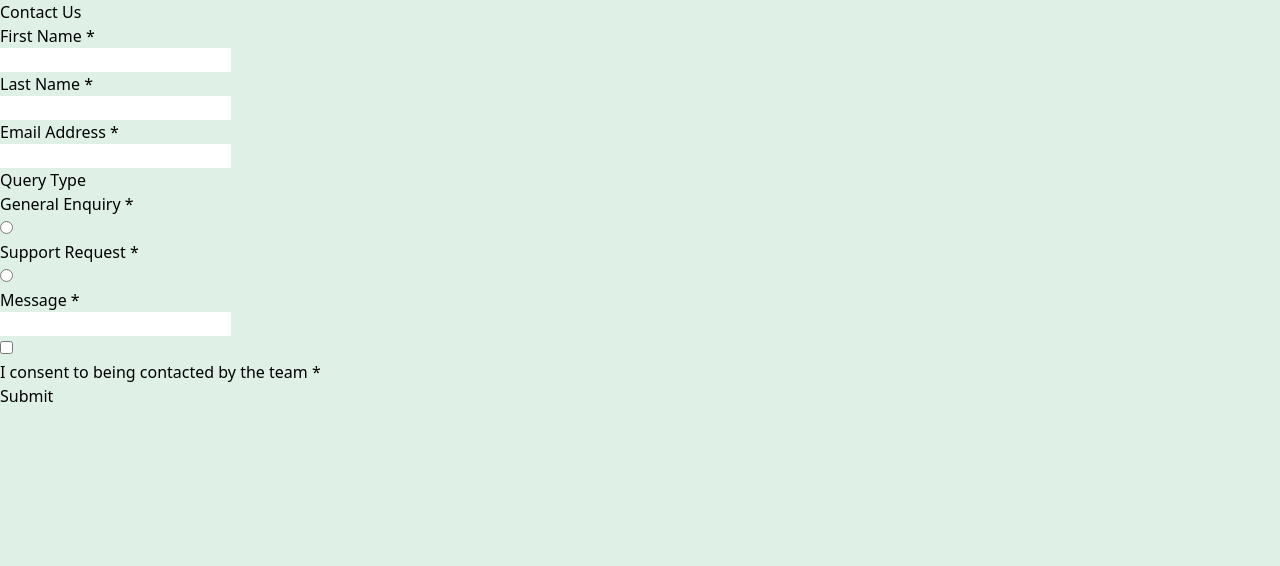
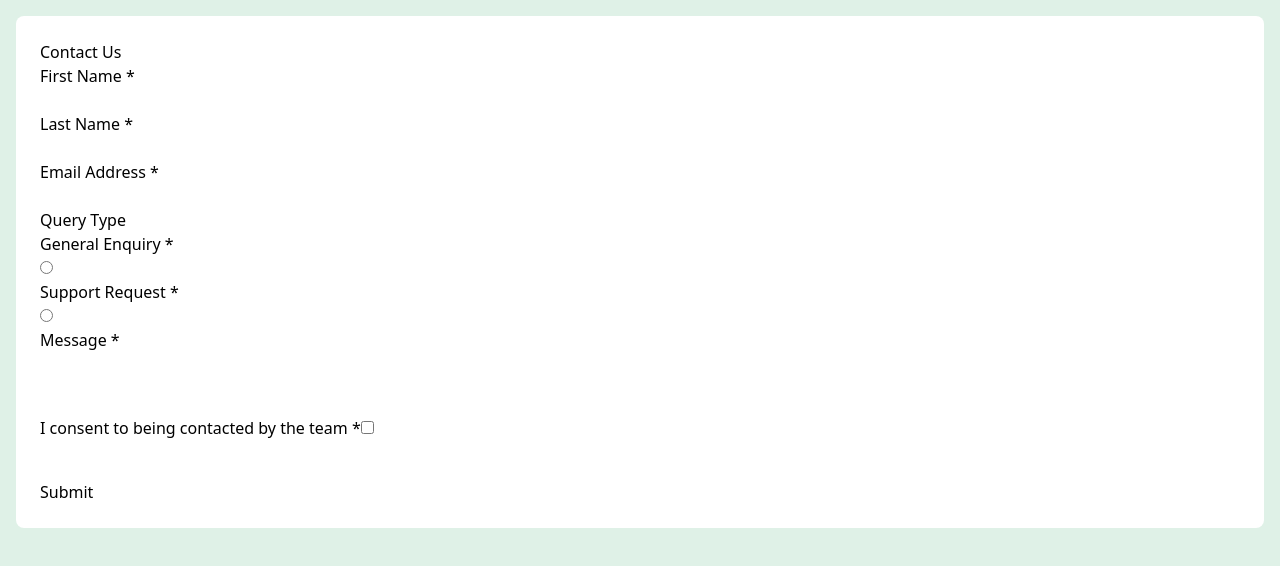
Before and after one commit to CarlosArgelio/contact-form, a React (Vite) app: page / in a window 1280 px wide. Shown: the top 566 px of the page. Built offline with nearby package versions, Linux system fonts and the light colour scheme; the HTML template or start-up script is replaced by a standard one.

Commit message:
feat: add layout

```diff
--- a/src/App.tsx
+++ b/src/App.tsx
@@ -1,10 +1,14 @@
+import { Layout } from "./Components/Layout";
+
 const App = () => {
   return (
     <>
-      <main>
-        <section>
+      <main className="m-4 h-[100vh]">
+        <section className="p-6 bg-white rounded-lg">
           <header>Contact Us</header>
+          <Layout>
             <form>
+              <fieldset>
                 <fieldset>
                   <label className="block" htmlFor="first-name">
                     First Name *
@@ -43,14 +47,18 @@ const App = () => {
                   </label>
                   <input id="message" type="text" />
                 </fieldset>
+              </fieldset>
 
-            <fieldset>
-              <input type="checkbox" name="" id="" />
-              <p>I consent to being contacted by the team *</p>
+              <fieldset className="my-10">
+                <label htmlFor="privilagies">
+                  I consent to being contacted by the team *
+                </label>
+                <input type="checkbox" id="privilagies" />
               </fieldset>
 
               <button>Submit</button>
             </form>
+          </Layout>
         </section>
       </main>
     </>
--- /dev/null
+++ b/src/Components/Layout.tsx
@@ -0,0 +1,9 @@
+import React from "react";
+
+export interface LayoutProps {
+  children: React.ReactNode;
+}
+
+export const Layout: React.FC<LayoutProps> = ({ children }) => {
+  return <div>{children}</div>;
+};
```
Lines whose indentation alone changed are shown as unchanged.
